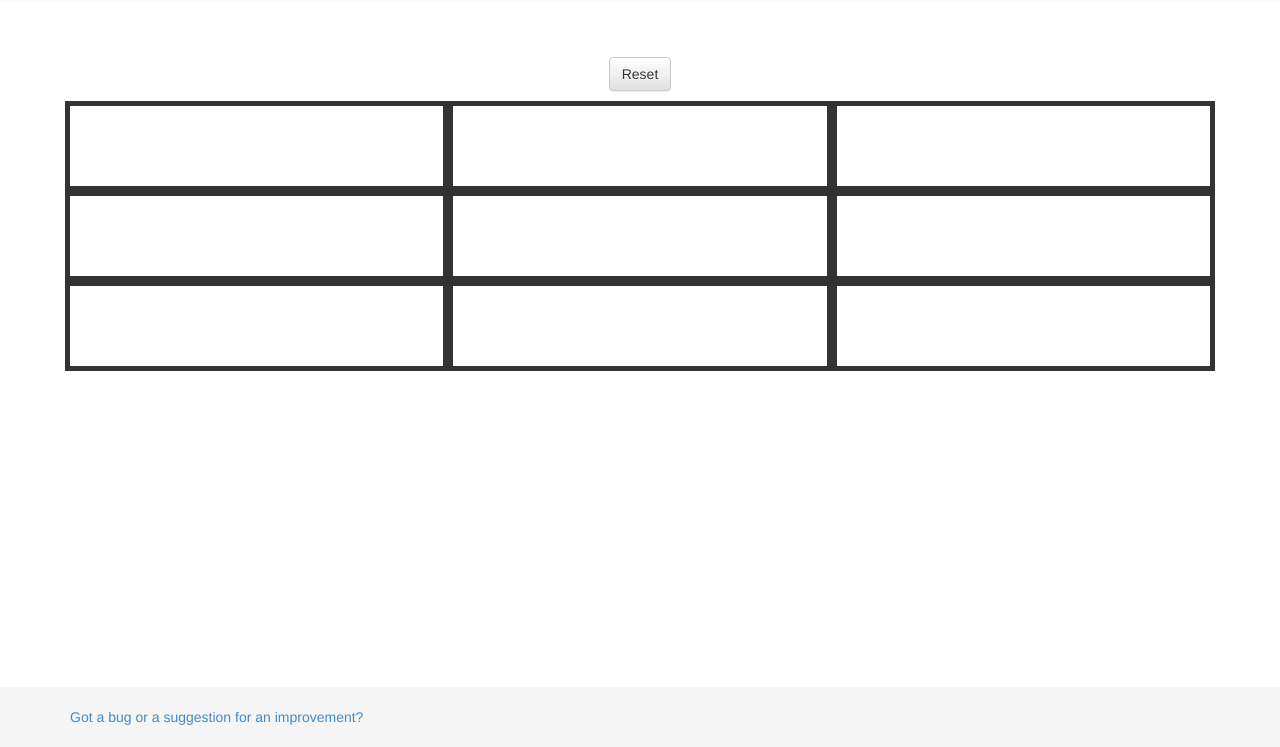
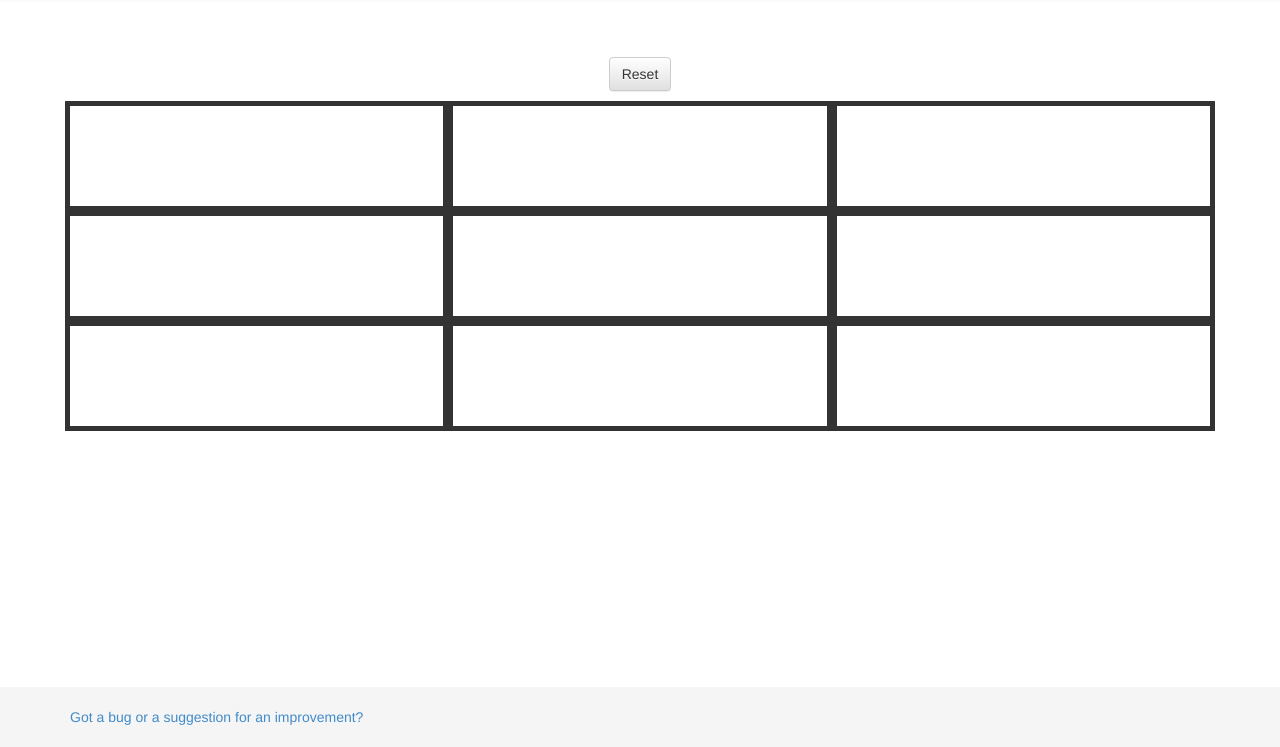
Before and after one commit to stujo/javascript_notes, a website: page 02-TicTacToe/app/index.html in a window 1280 px wide. Shown: the part 53-800 px from the top of the page. Drawn offline with Linux system fonts and the light colour scheme.

Commit message:
Adding Sounds and Formatting to Tic Tac Toe

```diff
--- a/02-TicTacToe/app/css/02_tic_tac_toe.css
+++ b/02-TicTacToe/app/css/02_tic_tac_toe.css
@@ -1,40 +1,49 @@
-body
-{
+body {
     padding-top: 50px;
 
 }
 
-#ttt_board
-{
+#ttt_board {
     margin: 10px;
+    height: 400px;
 }
 
-.ttt_row
-{
+.ttt_row {
     background-color: #333333;
 
 }
 
-.ttt_cell
-{
+.ttt_cell {
     padding: 5px;
 }
 
-.ttt_cell .ttt_marker
-{
-    min-height: 80px;
+.ttt_cell .ttt_marker {
+    min-height: 100px;
     min-width: 80px;
     background-color: #FFFFFF;
+    text-align: center;
+    font-family: sans-serif;
+    font-weight: bold;
+    font-size: 100px;
+    padding-top: 20px;
+    line-height: 60px;
+    vertical-align: middle;
 }
 
-.ttt_cell.ttt_x .ttt_marker
-{
+.ttt_cell.ttt_x .ttt_marker {
     background-color: #DDFFDD;
 
 }
 
-.ttt_cell.ttt_o .ttt_marker
-{
+.ttt_cell.ttt_o .ttt_marker {
     background-color: #FFDDDD;
 
 }
+
+.ttt_o .ttt_marker:before {
+    content: "O";
+}
+
+.ttt_x .ttt_marker:before {
+    content: "X";
+}
--- a/02-TicTacToe/app/javascript/02_tic_tac_toe.js
+++ b/02-TicTacToe/app/javascript/02_tic_tac_toe.js
@@ -3,7 +3,8 @@
 $(function () {
 
     function install_sounds() {
-      $('<audio id="ttt_sounds"><source src="notify.mp3" type="audio/mpeg"></audio>').appendTo('#ttt_board');
+      // Sounds from: http://www.soundjay.com/beep-sounds-1.html
+      $('<audio id="ttt_sounds"><source src="sounds/beep-03.mp3" type="audio/mpeg"></audio>').appendTo('#ttt_board');
     }
 
     function play_sound() {
@@ -20,9 +21,6 @@ $(function () {
       $('#ttt_board .ttt_cell').addClass('ttt_free').removeClass('ttt_x').removeClass('ttt_o').data('ttt_player',null);
       var board  = $('#ttt_board');
       board.data('ttt_turn', 'o');
-
-      $("#ttt_sounds").html('<embed src="" hidden="true" autostart="false" loop="false" />');
-
     }
 
     function take_turn(cell)
@@ -37,9 +35,16 @@ $(function () {
       reset_board();
     });
 
-    $('#ttt_board').on('click', '.ttt_cell.ttt_free', function (event) {
-       var cell = $(this);
-      take_turn(cell);
+    $('#ttt_board').on('click', '.ttt_cell', function (event) {
+      var cell = $(this);
+
+      if(cell.hasClass('ttt_free')) {
+        take_turn(cell);
+      }
+      else
+      {
+        play_sound();
+      }
     });
 
     init_page();
```
Also changed, not shown: 1 other file.
